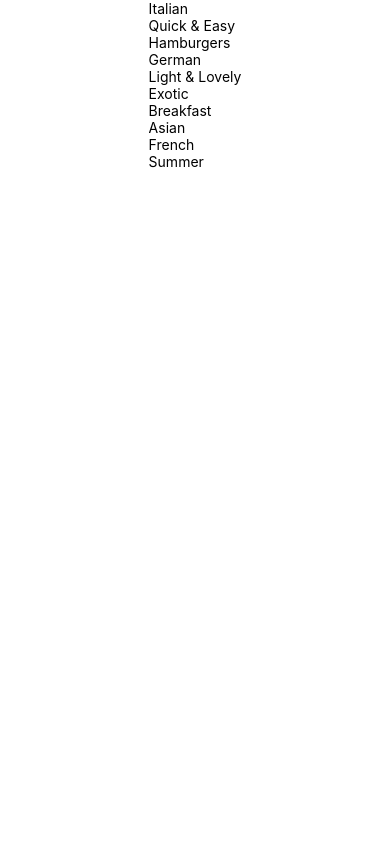
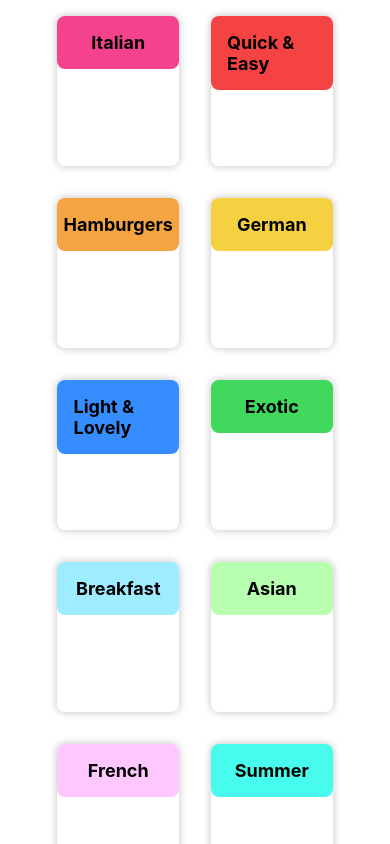
Before and after one commit to ShevViktoryia/Meals-App, a React Native app: screen / in a window 390 px wide. Built offline with nearby package versions, Linux system fonts and the light colour scheme.

Commit message:
feat: add styles and displayinf items in a Grid

```diff
--- a/App.js
+++ b/App.js
@@ -1,9 +1,10 @@
-import { StyleSheet, View } from "react-native";
+import { StyleSheet, View, StatusBar } from "react-native";
 import CategoriesScreen from "./screens/CategoriesScreen";
 
 export default function App() {
   return (
     <View style={styles.container}>
+      <StatusBar style={"light"} />
       <CategoriesScreen />
     </View>
   );
--- a/app.json
+++ b/app.json
@@ -3,6 +3,7 @@
     "name": "RNCourse",
     "slug": "RNCourse",
     "version": "1.0.0",
+    "backgroundColor": "#24180f",
     "orientation": "portrait",
     "icon": "./assets/icon.png",
     "splash": {
@@ -13,9 +14,7 @@
     "updates": {
       "fallbackToCacheTimeout": 0
     },
-    "assetBundlePatterns": [
-      "**/*"
-    ],
+    "assetBundlePatterns": ["**/*"],
     "ios": {
       "supportsTablet": true
     },
--- a/components/CategortGridTitle.js
+++ b/components/CategortGridTitle.js
@@ -1,13 +1,52 @@
-import { Pressable, Text, View } from "react-native";
+import { Pressable, Text, View, StyleSheet, Platform } from "react-native";
 
 export default function CategortGridTitle({ title, color }) {
   return (
-    <View>
-      <Pressable>
-        <View>
-          <Text>{title}</Text>
+    <View style={styles.gridItem}>
+      <Pressable
+        android_ripple={{ color: "#ccc" }}
+        style={({ pressed }) => [
+          styles.button,
+          pressed ? styles.btnPressed : null,
+        ]}
+      >
+        <View style={[styles.innerContainer, { backgroundColor: color }]}>
+          <Text style={styles.title}>{title}</Text>
         </View>
       </Pressable>
     </View>
   );
 }
+
+const styles = StyleSheet.create({
+  gridItem: {
+    flex: 1,
+    margin: 16,
+    height: 150,
+    borderRadius: 8,
+    elevation: 4,
+    backgroundColor: "white",
+    shadowColor: "black",
+    shadowOpacity: 0.25,
+    shadowOffset: { width: 0, height: 0 },
+    shadowRadius: 8,
+    overflow: Platform.OS === "android" ? "hidden" : "visible",
+  },
+  button: {
+    flex: 1,
+  },
+  btnPressed: {
+    opacity: 0.5,
+  },
+  innerContainer: {
+    fles: 1,
+    padding: 16,
+    borderRadius: 8,
+    justifyContent: "center",
+    alignItems: "center",
+  },
+  title: {
+    fontWeight: "bold",
+    fontSize: 18,
+  },
+});
--- a/screens/CategoriesScreen.js
+++ b/screens/CategoriesScreen.js
@@ -17,6 +17,7 @@
       data={CATEGORIES}
       keyExtractor={(item) => item.id}
       renderItem={renderCategoryItem}
+      numColumns={2}
     />
   );
 }
```
